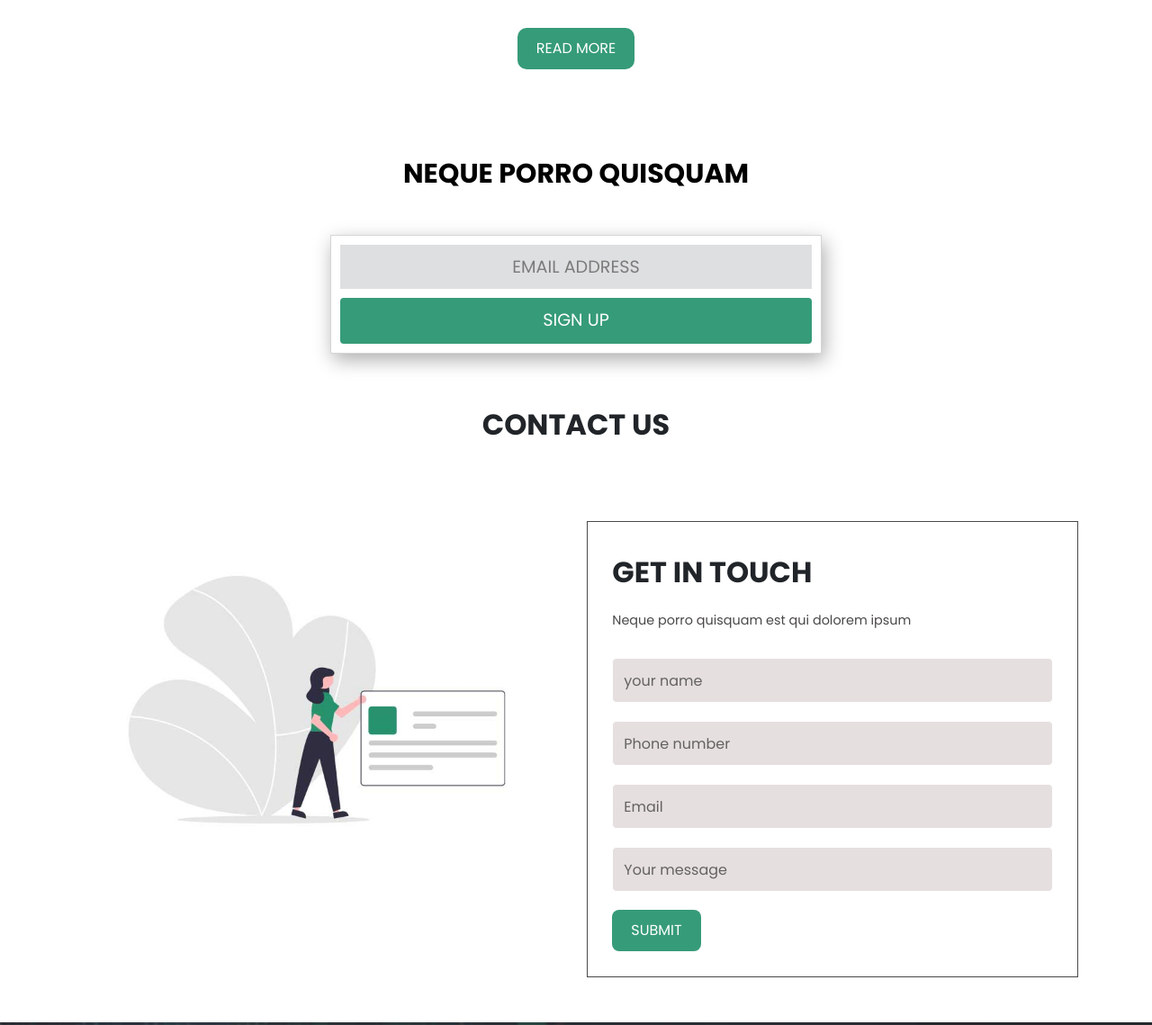
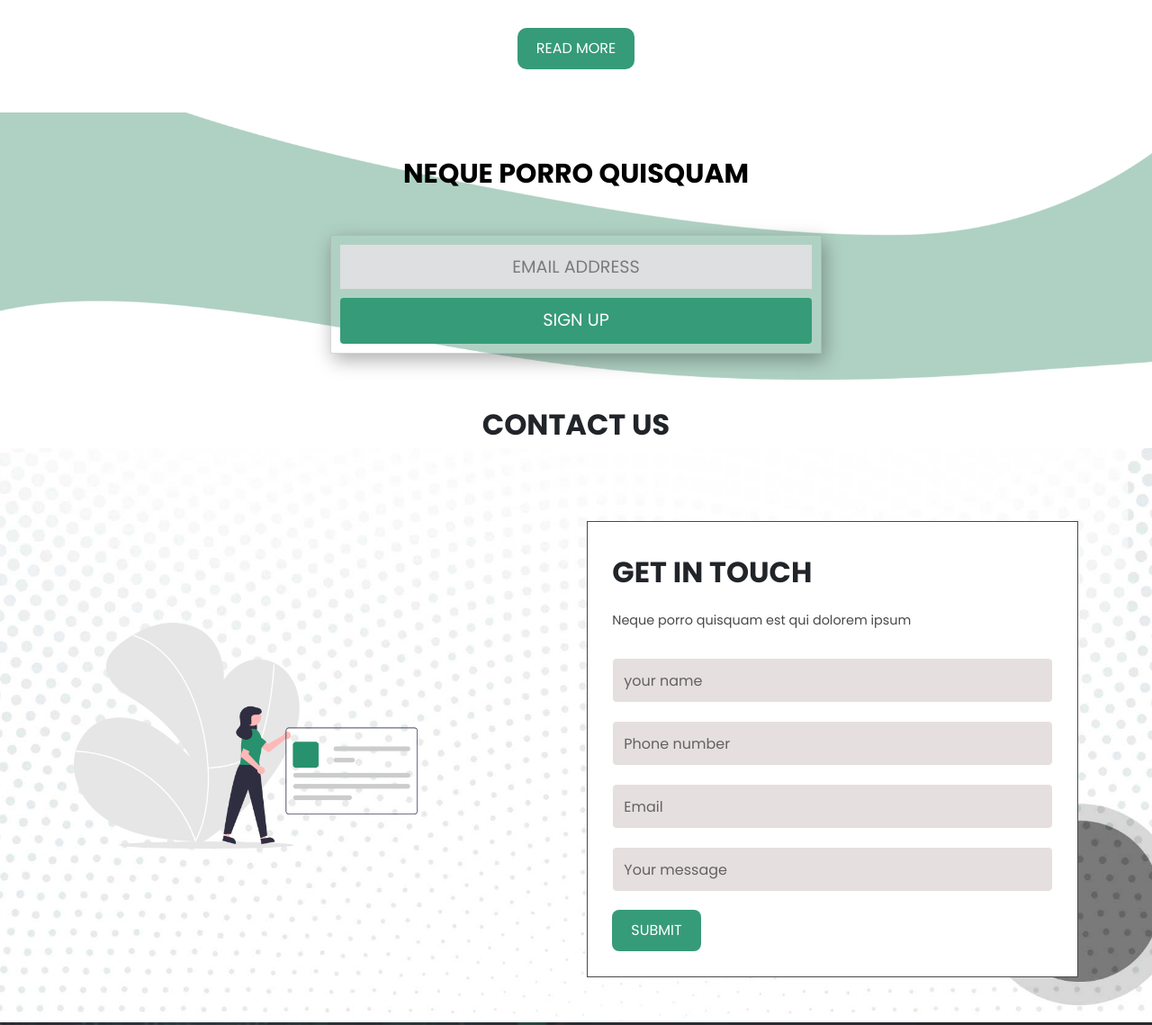
Before and after one commit to Think-To-Share/vantage-design, a website built with webpack: page index.html in a window 1280 px wide. Shown: the part 5240-6379 px from the top of the page at 90% size. Built offline with nearby package versions, Linux system fonts and the light colour scheme; files that its build step writes are made by us from their sources; files whose address does not match are found by name.

Commit message:
contact section bg added

```diff
--- a/index.html
+++ b/index.html
@@ -371,7 +371,7 @@
         <h2 class="contact-heading">CONTACT US</h2>
         <div class="row">
             <div class="col-md-6 image-box">
-                <img src="./src/images/contact-form-r-bg.jpg" alt="" class="img-fluid">
+                <img src="./src/images/contact-vector.png" alt="" class="img-fluid">
             </div>
             <div class="col-md-6">
                     <div class="contact-card">
--- a/src/scss/_home.scss
+++ b/src/scss/_home.scss
@@ -482,6 +482,10 @@ label.logo {
 
 //subscribe section
 .subscribe-sec{
+    background-image: url(../images/bg555.png);
+    background-size: cover;
+    background-repeat: no-repeat;
+    background-position: center center;
     .subscribe-text{
         .subscribe-heading{
             color: #000;
@@ -542,11 +546,15 @@ label.logo {
 
 //contact section
 .contact-sec{
+    background-image: url(../images/bg4444.jpg);
+    background-size: cover;
+    background-repeat: no-repeat;
+    background-position-x: right;
     .image-box{
         display: flex;
         img{
             margin: auto 0;
-            width: 100%;
+            width: 70%;
         }
     }
     .contact-heading{
```
Also changed, not shown: dist/js/app.js, dist/public/bg4444-4a9144ce37fcf3a90baf.jpg (added), dist/public/bg555-61368bd8de6f6a682db7.png (added), src/images/bg4444.jpg (added), src/images/bg555.png (added), src/images/contact-vector.png (added), 2 other files.
